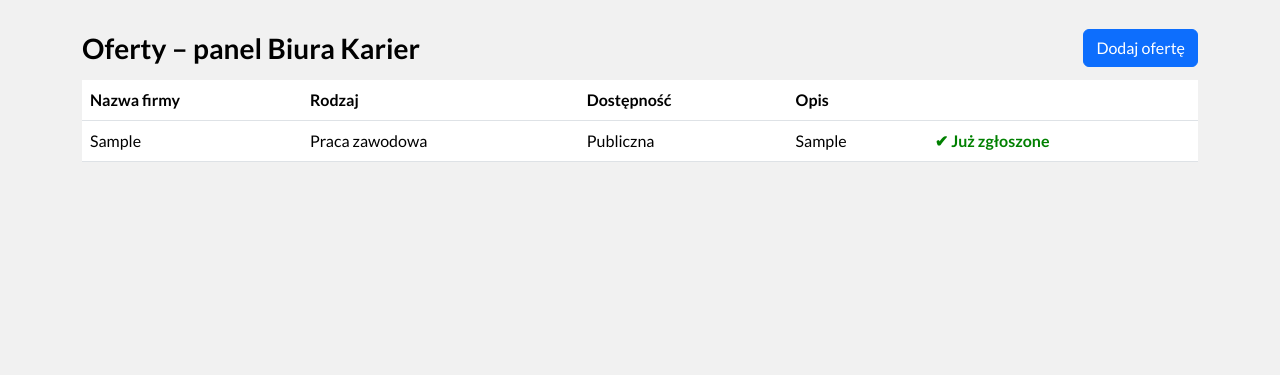
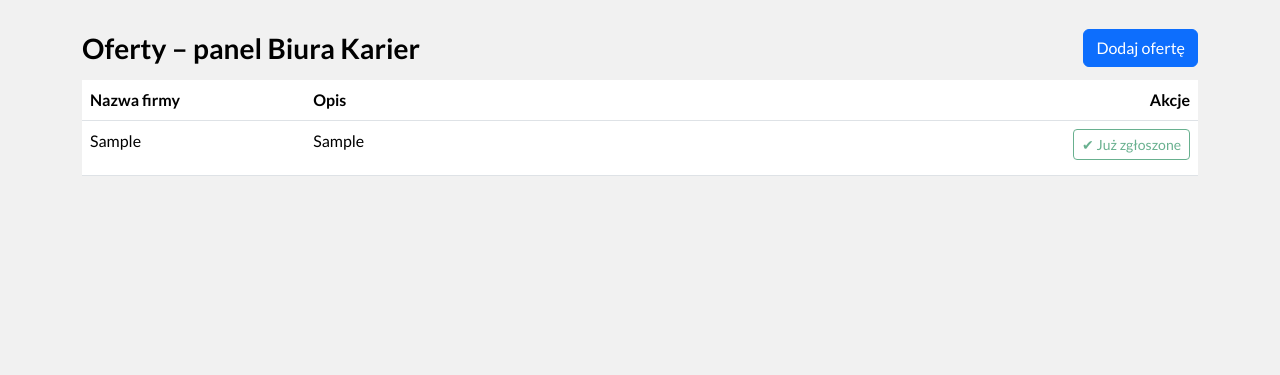
Before and after one commit to KacperBenc/testpraktyki, a Django app: page /oferty/ in a window 1280 px wide. Shown: the part 112-487 px from the top of the page. Run offline with Django 5.2, Linux system fonts and the light colour scheme; a user stored in the database is signed in; tables that the repository leaves empty hold one stand-in row (values such as "Sample post"); some libraries are stand-ins or nearby versions; some web fonts are replaced.

Commit message:
Dodaje modal ze szczegółami oferty w widoku listy ofert

```diff
--- a/aplikacjaTest/static/styles/styles.css
+++ b/aplikacjaTest/static/styles/styles.css
@@ -730,3 +730,23 @@ footer p {
 .alert-dismissible.fade-out {
   opacity: 0;
 }
+
+.table-fixed {
+  table-layout: fixed;
+  width: 100%;
+}
+
+.opis-col {
+  max-width: 99%;   /* dopasuj do szerokości layoutu */
+  white-space: nowrap;
+  overflow: hidden;
+  text-overflow: ellipsis;
+}
+
+.nazwa-col { width: 20%; }
+
+.akcje-col { width: 15%; }
+
+.oferta-row {
+  cursor: pointer;
+}
--- a/aplikacjaTest/templates/oferta/oferta_lista.html
+++ b/aplikacjaTest/templates/oferta/oferta_lista.html
@@ -21,33 +21,44 @@
         </div>
     </div>
 
-    <table class="table">
+<table class="table table-fixed">
   <thead>
   <tr>
-            <th scope="col">Nazwa firmy</th>
-            <th scope="col">Rodzaj</th>
-            <th scope="col">Dostępność</th>
-            <th scope="col">Opis</th>
-            <th scope="col"></th>
+    <th scope="col" class="nazwa-col">Nazwa firmy</th>
+    <th scope="col" class="opis-col">Opis</th>
+    <th scope="col" class="text-end akcje-col">Akcje</th>
   </tr>
   </thead>
 <tbody>
 {% for oferta in oferty %}
-            <tr>
+  <tr class="oferta-row nazwa-col" data-bs-toggle="modal"
+      data-bs-target="#ofertaModal{{ oferta.id }}">
     <td>{{ oferta.pracodawca.nazwa_firmy }}</td>
-                <td>{{ oferta.rodzaj_zgloszenia }}</td>
-                <td>{{ oferta.dostepnosc_oferty }}</td>
-                <td>{{ oferta.opis }}</td>
     <td>
+      <span class="d-inline-block text-truncate opis-col">
+          <p class="mb-2">
+            {{ oferta.opis|safe }}
+          </p>
+      </span>
+    </td>
+    <td class="text-end akcje-col" data-bs-toggle="none">
       {% if user_role == "Student" %}
         {% if oferta.id in moje_zgloszenia %}
-                            <span style="color: green; font-weight: bold;">
+          <button type="button"
+                  class="btn btn-outline-success btn-sm"
+                  disabled
+                  aria-disabled="true">
             ✔ Już zgłoszone
-                            </span>
+          </button>
         {% else %}
-                            <form method="post" action="{% url 'zgloszenie_na_oferte' oferta.id %}">
+          <form method="post"
+                action="{% url 'zgloszenie_na_oferte' oferta.id %}"
+                class="d-inline"
+                onclick="event.stopPropagation();">
             {% csrf_token %}
-                                <button class="btn btn-primary" type="submit">Zapisz się na tę ofertę</button>
+            <button class="btn btn-outline-primary btn-sm" type="submit">
+              Zapisz się
+            </button>
           </form>
         {% endif %}
       {% endif %}
@@ -55,5 +66,31 @@
   </tr>
 {% endfor %}
 </tbody>
+
 </table>
+
+
+
+{% for oferta in oferty %}
+<div class="modal fade" id="ofertaModal{{ oferta.id }}" tabindex="-1"
+     aria-labelledby="ofertaModalLabel{{ oferta.id }}" aria-hidden="true">
+  <div class="modal-dialog modal-lg modal-dialog-centered">
+    <div class="modal-content">
+      <div class="modal-header">
+        <h5 class="modal-title" id="ofertaModalLabel{{ oferta.id }}">
+          {{ oferta.pracodawca.nazwa_firmy }} – szczegóły oferty
+        </h5>
+        <button type="button" class="btn-close" data-bs-dismiss="modal" aria-label="Zamknij"></button>
+      </div>
+      <div class="modal-body">
+        <p>{{ oferta.opis }}</p>
+      </div>
+      <div class="modal-footer">
+        <button type="button" class="btn btn-secondary" data-bs-dismiss="modal">Zamknij</button>
+      </div>
+    </div>
+  </div>
+</div>
+{% endfor %}
+
 {% endblock %}
```
Lines whose indentation alone changed are shown as unchanged.
